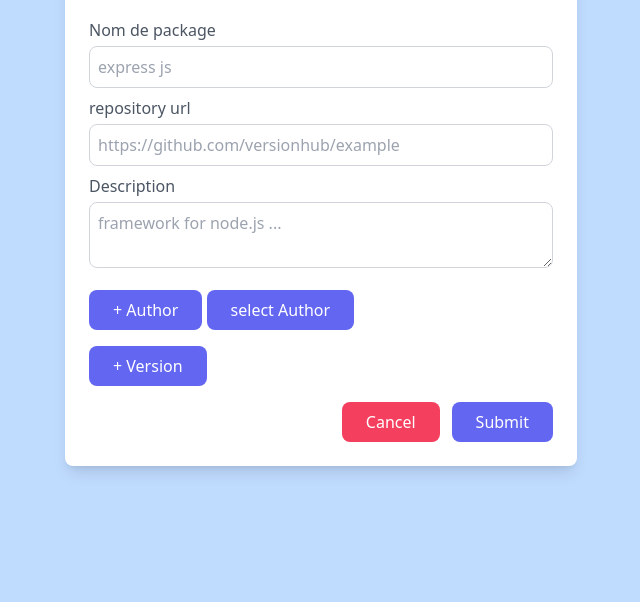
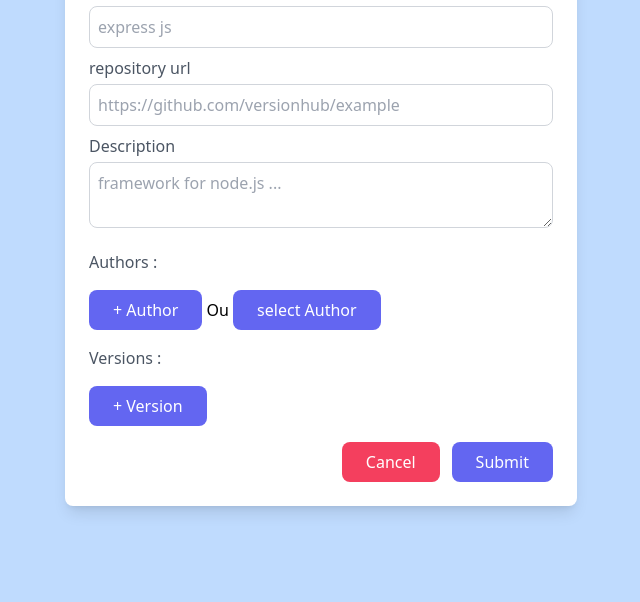
Before and after one commit to Youcode-Classe-E-2024-2025/Ahmed_Taoudi_package, a PHP site: template views/form.view.php in a window 1280 px wide. Shown: the part 274-876 px from the top of the page, without its empty margins (319-959 px from the left). Run offline with PHP 8.4, Linux system fonts and the light colour scheme; the template is opened without the code that fills it, so the values that code supplies are empty.

Commit message:
fix le route pour ajoute btn dans index.view.php

```diff
--- a/views/form.view.php
+++ b/views/form.view.php
@@ -43,6 +43,7 @@
                         class="mt-1 p-2 w-full border border-gray-300 rounded-lg focus:outline-none focus:ring-2 focus:ring-blue-400"
                         placeholder="framework for node.js ..."><?php if( $method === "modifie" && isset($pckg)){echo $pckg['description'] ;}else{echo "";}  ?></textarea>
                 </div>
+                <div class="mt-4 text-gray-600">Authors :</div>
                 <div class=" mt-4" id="authorZone">
 
                 </div>
@@ -52,9 +53,11 @@
 
                     <button type="button" id="addAuthorBtn"
                         class="bg-indigo-500 text-white px-6 py-2 rounded-lg hover:bg-indigo-600 focus:outline-none focus:ring-2 focus:ring-indigo-400"> + Author</button>
+                        Ou
                    <button type="button" id="selectAuthorBtn"
                         class="bg-indigo-500 text-white px-6 py-2 rounded-lg hover:bg-indigo-600 focus:outline-none focus:ring-2 focus:ring-indigo-400">select Author</button>
                 </div>
+                <div class="mt-4 text-gray-600">Versions :</div>
                 <div class=" mt-4" id="versionZone">
 
                 </div>
--- a/views/index.view.php
+++ b/views/index.view.php
@@ -50,6 +50,7 @@
                 <!-- packages -->
                  <section id="packages">
                     <form action="/admin" method="POST">
+                    <input type="hidden" name="_method" value="ajoute">
                         <button  class="px-4 py-1 transition-all rounded border-2 border-indigo-200 bg-indigo-600 text-indigo-100 hover:bg-white hover:text-indigo-600 hover:border-indigo-600 font-bold text-xl " type="submit">ajoute </button>
                     </form>
                     <h2 class="text-blue-900  py-10 px-4 font-semibold">les packages </h2>
```
